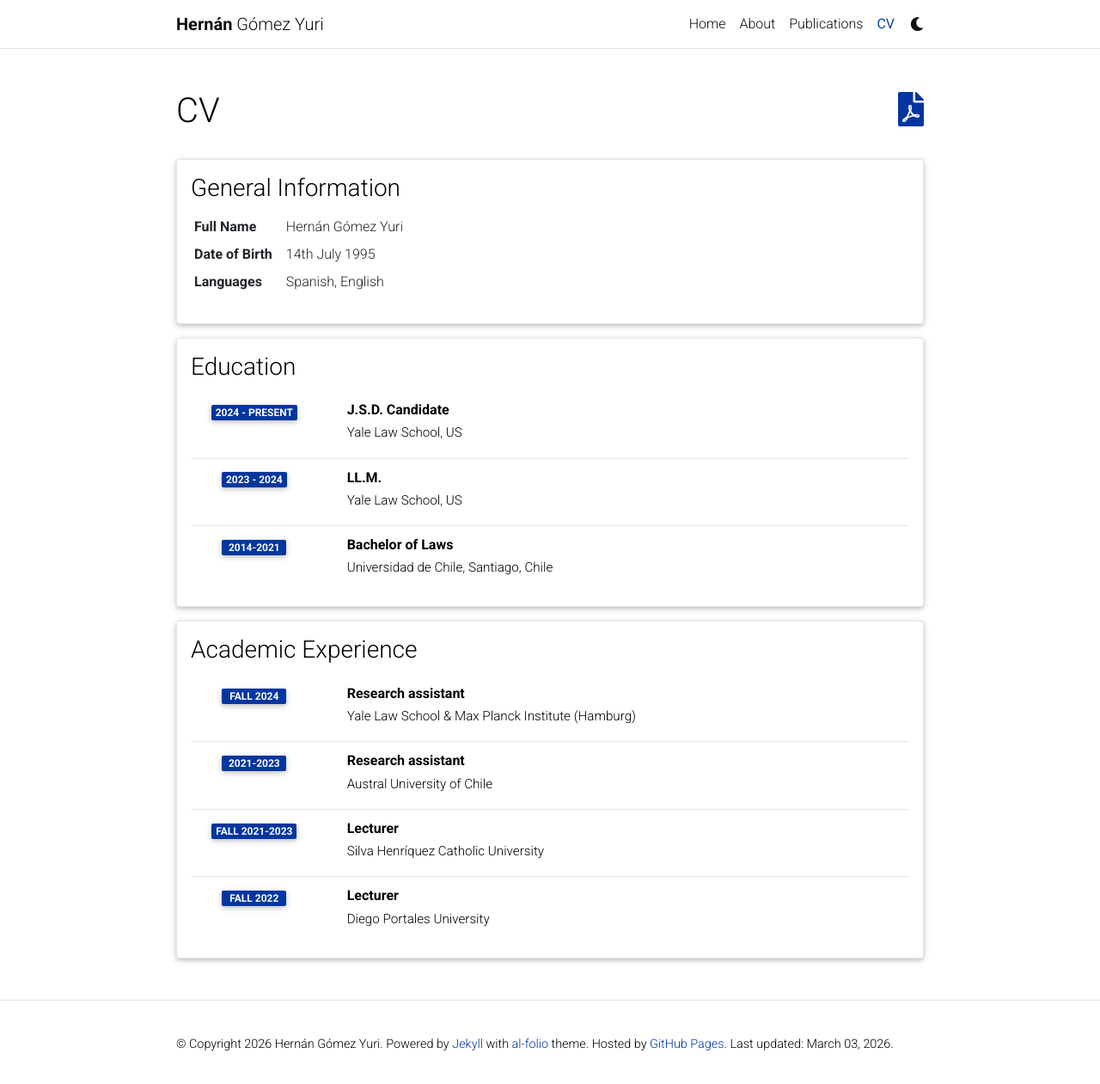
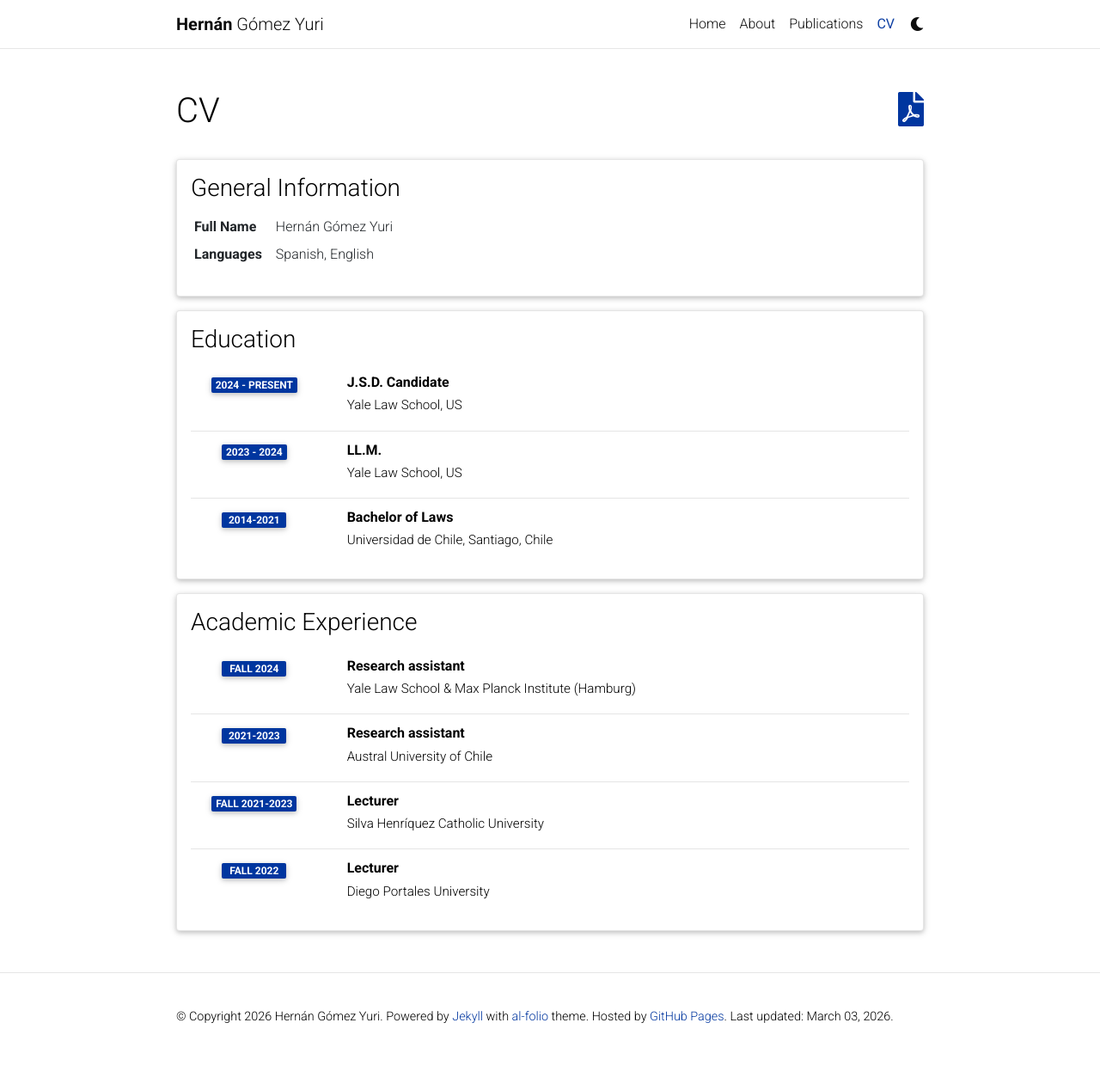
Before and after one commit to hgomezyuri/hgomezyuri.github.io, a Jekyll site: the page built from _pages/cv.md, in a window 1280 px wide and 1265 px high. Shown: the top 1261 px of the window at 86% size. Built offline with Jekyll 4.4.1, drawn with Linux system fonts in a browser that asks for light colours; comment, search, counter and statistics services are not loaded; a style sheet for code colours, icons or effects is not loaded.

Commit message:
Update cv.yml

```diff
--- a/_data/cv.yml
+++ b/_data/cv.yml
@@ -3,8 +3,6 @@
   contents:
     - name: Full Name
       value: Hernán Gómez Yuri
-    - name: Date of Birth
-      value: 14th July 1995
     - name: Languages
       value: Spanish, English
 
```
